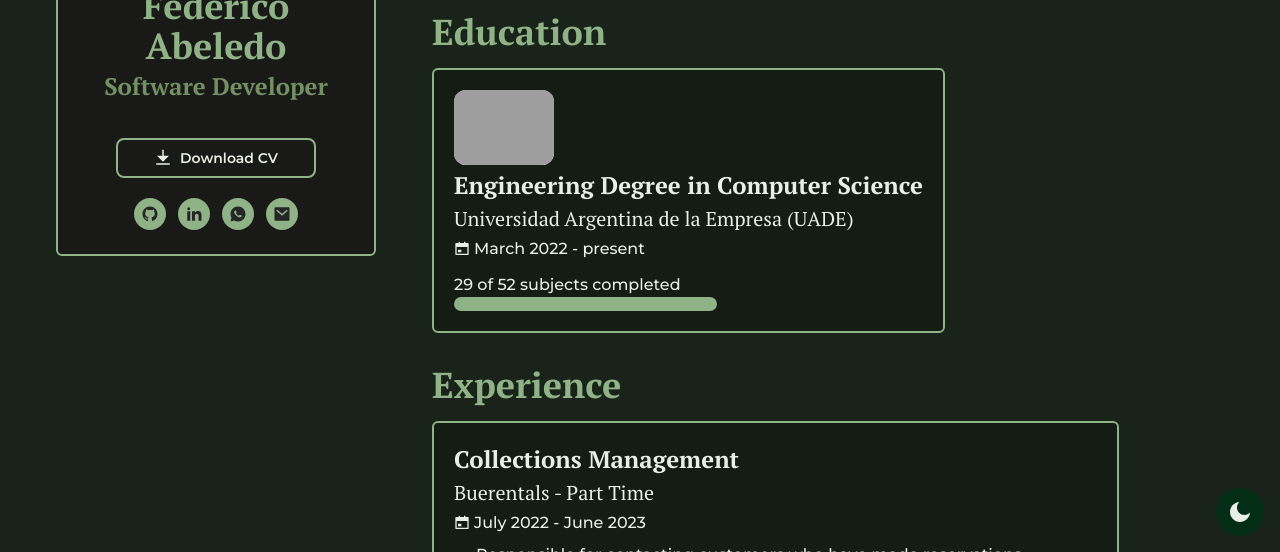
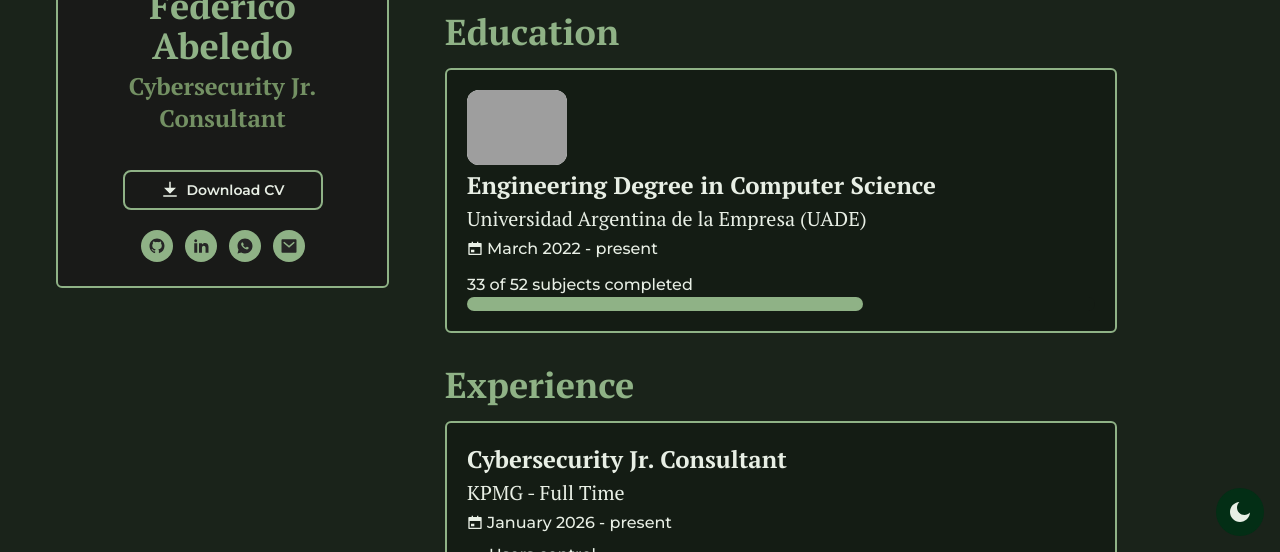
Before and after one commit to fedeabeledo/cv, a Next.js app: page / in a window 1280 px wide. Shown: the part 248-800 px from the top of the page. Built offline with nearby package versions, Linux system fonts and the light colour scheme; grey boxes are pictures that could not be loaded.

Commit message:
Align card widths and update profile/experience ordering

```diff
--- a/src/app/page.tsx
+++ b/src/app/page.tsx
@@ -69,18 +69,28 @@ export default function Home() {
                     >
                         <div className="flex mt-1">
                             <span className="text-md font-medium">
-                                29 of 52 subjects completed
+                                33 of 52 subjects completed
                             </span>
                         </div>
                         <div className="w-full bg-gray-200 rounded-full h-3.5 dark:bg-[var(--card_bg)]">
                             <div
                                 className="bg-[var(--primary)] h-3.5 rounded-full"
-                                style={{ width: "56%" }}
+                                style={{ width: "63%" }}
                             ></div>
                         </div>
                     </Card>
                     <Card
                         title="Experience"
+                        subtitle="Cybersecurity Jr. Consultant"
+                        text="KPMG - Full Time"
+                        startDate="January 2026"
+                        endDate="present"
+                    >
+                        <ol className="list-disc list-inside text-md font-medium">
+                            <li>Users control</li>
+                        </ol>
+                    </Card>
+                    <Card
                         subtitle="Collections Management"
                         text="Buerentals - Part Time"
                         startDate="July 2022"
--- a/src/components/Card/Card.tsx
+++ b/src/components/Card/Card.tsx
@@ -31,7 +31,7 @@ export const Card = ({
     text,
     startDate,
     endDate,
-    className = "flex flex-col items-center lg:items-start justify-center",
+    className = "flex flex-col items-center lg:items-start justify-center w-full max-w-2xl",
     children,
     badge,
     badgeColor = "bg-green-500",
--- a/src/components/PresentationCard/PresentationCard.tsx
+++ b/src/components/PresentationCard/PresentationCard.tsx
@@ -76,7 +76,7 @@ export const PresentationCard = () => {
                         className="text-2xl font-semibold text-[var(--secondary)] mb-3"
                         delay={0.4}
                     >
-                        Software Developer
+                        Cybersecurity Jr. Consultant
                     </BlurIn>
                 </div>
 
--- a/src/components/animations/BlurIn.tsx
+++ b/src/components/animations/BlurIn.tsx
@@ -27,14 +27,24 @@ export const BlurIn: React.FC<BlurInProps> = ({
 }) => {
     const ref = React.useRef(null);
     const isInView = useInView(ref, { once: true });
+    const [forceVisible, setForceVisible] = React.useState(false);
+
+    React.useEffect(() => {
+        const timeoutId = window.setTimeout(() => {
+            setForceVisible(true);
+        }, 1200);
+
+        return () => window.clearTimeout(timeoutId);
+    }, []);
 
     const MotionComponent = motion[variant];
+    const shouldShow = isInView || forceVisible;
 
     return (
         <MotionComponent
             ref={ref}
             initial={{ filter: "blur(20px)", opacity: 0 }}
-            animate={isInView ? { filter: "blur(0px)", opacity: 1 } : {}}
+            animate={shouldShow ? { filter: "blur(0px)", opacity: 1 } : {}}
             transition={{ duration, delay }}
             className={className}
             style={style}
```
